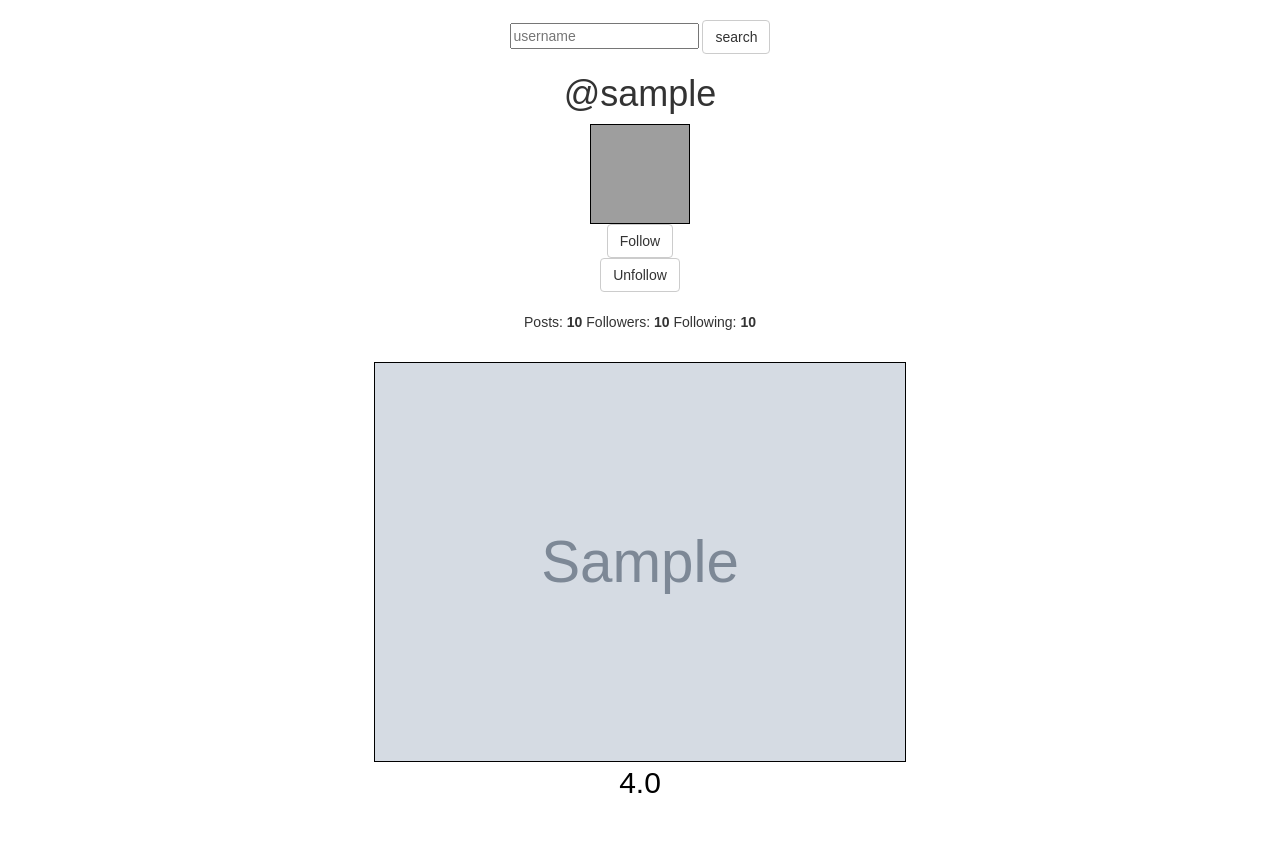
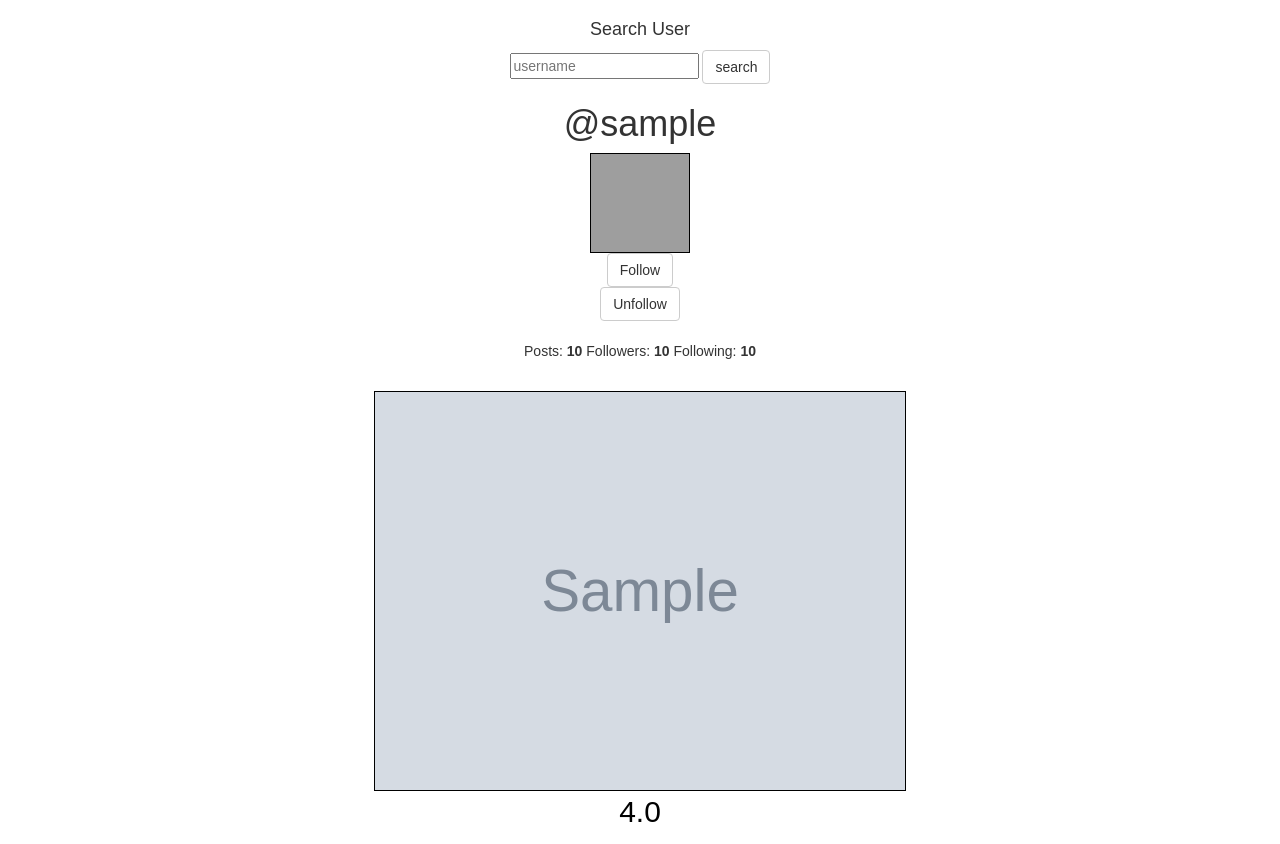
Before and after one commit to rmhklarenaar/ratemypet, a Flask app: template templates/userpage.html in a window 1280 px wide. Shown: the part 52-896 px from the top of the page. Before the commit the page ends 845 px from the top, so only its background shows below. Run offline with Flask 2, Linux system fonts and the light colour scheme; the template is opened without the code that fills it: most values are stand-ins (such as "Sample title", 1, 10 or a date in 2020); grey boxes marked "Sample" are stand-in pictures; some libraries are stand-ins or nearby versions; grey boxes are pictures that could not be loaded.

Commit message:
html search functie

```diff
--- a/templates/userpage.html
+++ b/templates/userpage.html
@@ -5,6 +5,7 @@
 {% endblock %}
 
 {% block main %}
+    <h4>Search User</h4>
     <form method="post">
         <input type="text" name="username" placeholder="username" maxlength="30">
         <button class="btn btn-default" type="submit" name="search">search</button>
```
